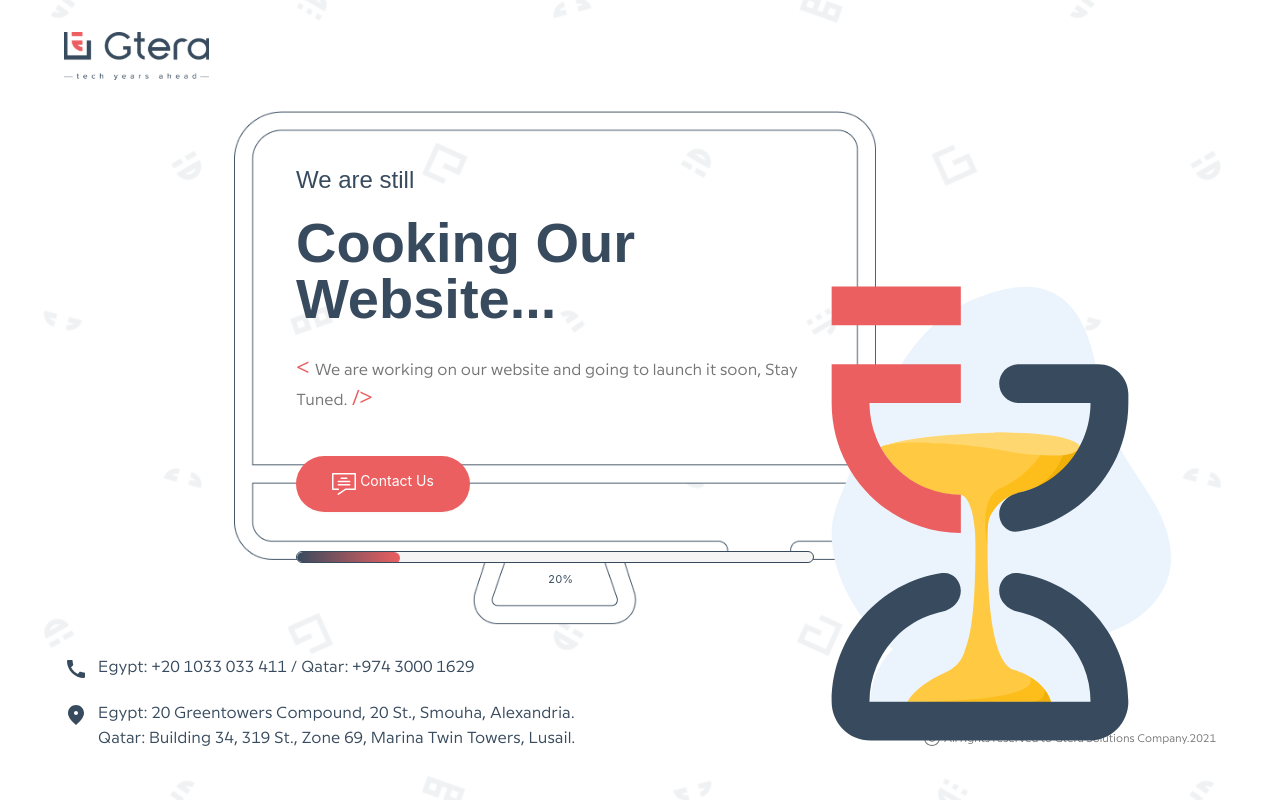
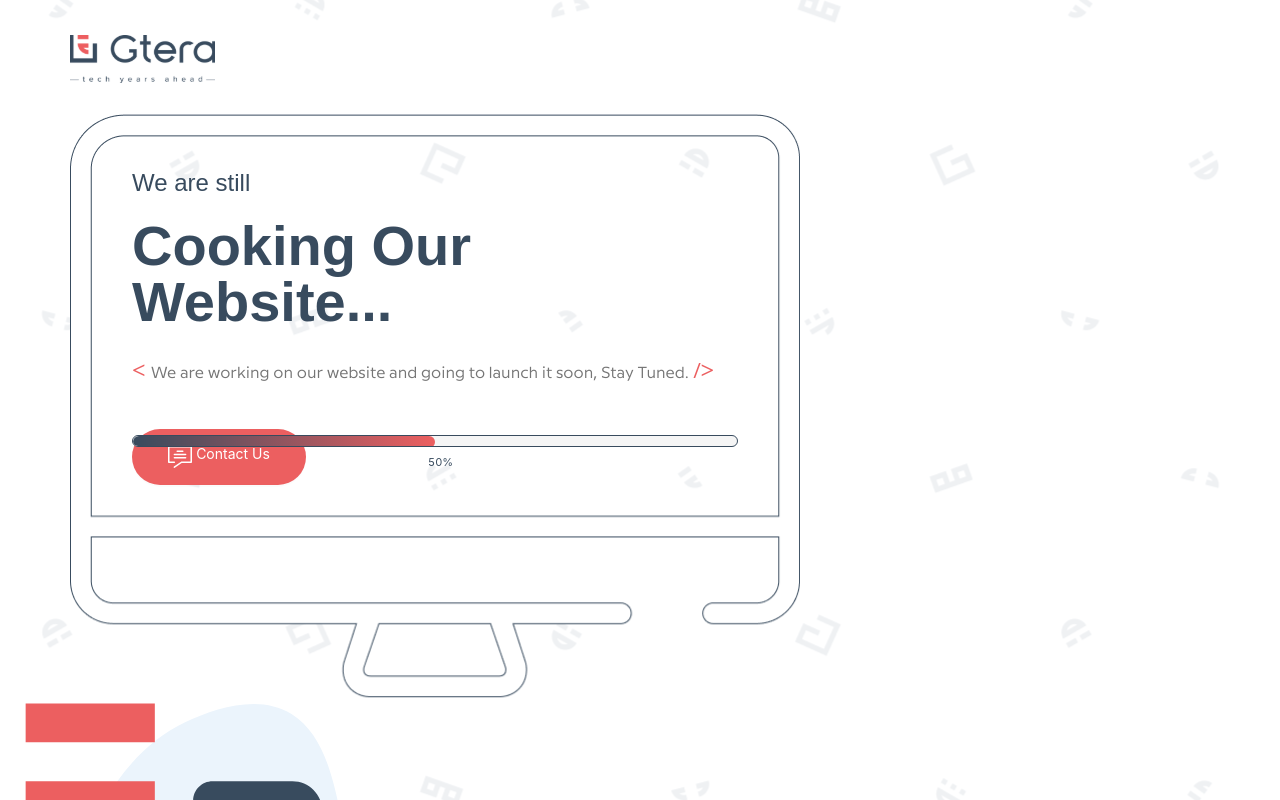
Before and after one commit to hadir-muhammed/gtera, a React (Create React App) app: page / in a window 1280 px wide. Shown: the top 800 px of the page. Built offline with nearby package versions, Linux system fonts and the light colour scheme; a web font is replaced by a local one.

Commit message:
pushing enhancments

```diff
--- a/src/components/Home/Home.css
+++ b/src/components/Home/Home.css
@@ -13,22 +13,37 @@
   }
 }
 
-.home-page {
+html, body {
+  height: 100%;
+  margin: 0;
+}
+
+body {
   background-image: url("../../images/bg-pattern.png");
-  min-height: 100vh;
-  padding: 32px 64px;
   background-position: 0px 0px;
   background-repeat: repeat;
   animation: animatedBackground 10s linear infinite alternate;
+}
+
+.home-page {
+
+  /* min-height: 100vh; */
+  /* padding: 32px 64px; */
+  height: 100%;
+
 }
 
 .gtera-logo {
   margin-bottom: 25px;
 }
 .gtera-wrapper {
-  display: flex;
-  margin-left: 170px;
-  justify-content: center;
+  /* display: flex; */
+  /* margin-left: 170px; */
+  /* justify-content: center; */
+  /* width: 730px; */
+  /* height: 584px; */
+  position: relative;
+  margin: 0 auto;
 }
 .waiting {
   background-image: url("../../images/Union.png");
@@ -37,9 +52,9 @@
   height: 584px;
   background-size: 100%;
   padding: 50px 62px;
-  display: flex;
+  /* display: flex;
   flex-direction: column;
-  justify-content: space-between;
+  justify-content: space-between; */
   box-sizing: border-box;
 }
 .sandwatch-icon {
@@ -49,11 +64,14 @@
   width: 400px;
   align-self: flex-end;
   position: relative;
-  top: 52px;
+  top: 5px;
   right: 45px;
 }
 .home-page-body {
-  height: calc(100vh - 175px) !important;
+  /* height: calc(100vh - 175px) !important; */
+
+  min-height: 100%;
+  margin-bottom: -76px;
 }
 .first-paragraph span {
   font-size: 24px;
@@ -197,9 +215,9 @@
     min-height: unset !important;
     height: fit-content !important;
   }
-  .gtera-wrapper {
+  /* .gtera-wrapper {
     margin-left: 0;
-  }
+  } */
   .waiting {
     background-image: unset;
     background-repeat: no-repeat;
@@ -250,3 +268,8 @@
     margin-bottom: 40px;
   }
 }
+
+.footer,
+.push {
+  min-height: 76px;
+}
--- a/src/components/Home/Home.tsx
+++ b/src/components/Home/Home.tsx
@@ -19,6 +19,7 @@ export default function Home() {
   const showContactUsDrawer = (value: boolean) => {
     setShowContactUs(value);
   };
+
   return (
     <div className="home-page">
       <div className="home-page-body">
@@ -55,7 +56,7 @@ export default function Home() {
                 "0%": "#384B5E",
                 "100%": "#EC5F60",
               }}
-              percent={20}
+              percent={50}
             />
           </div>
           <div className="sandwatch-icon">
@@ -63,6 +64,7 @@ export default function Home() {
           </div>
         </div>
       </div>
+
       <div className="footer">
         <div>
           <div className="footer-info">
@@ -94,14 +96,11 @@ export default function Home() {
         </div>
         <div>
           <div className="social-media-icons">
-            <a href="ggoge.com" target="_blank">
+            <a href="https://www.linkedin.com/company/gtera" target="_blank">
               <LinkedIn />
             </a>
-            <a href="google" target="_blank">
+            <a href="https://www.facebook.com/gtera.solutions/" target="_blank">
               <Facebook />
-            </a>
-            <a href="google" target="_blank">
-              <Twitter />
             </a>
           </div>
           <div className="footer-rights-container">
--- a/src/index.css
+++ b/src/index.css
@@ -1,4 +1,4 @@
-body {
+/* body {
   margin: 0;
   font-family: -apple-system, BlinkMacSystemFont, "Segoe UI", "Roboto", "Oxygen",
     "Ubuntu", "Cantarell", "Fira Sans", "Droid Sans", "Helvetica Neue",
@@ -22,4 +22,9 @@ code {
   font-family: "Proxima Nova Bold";
   src: url("../../fonts/Metropolis-Bold.woff2") format("woff2"),
     url("../../fonts/Metropolis-Bold.woff") format("woff");
+} */
+
+#root {
+  height: 100%;
+  padding: 35px 70px;
 }
--- a/src/index.tsx
+++ b/src/index.tsx
@@ -1,6 +1,8 @@
 import { render } from "react-dom";
 import { BrowserRouter } from "react-router-dom";
 import AppRoutes from "./components/AppRoutes/AppRoutes";
+
+import './index.css';
 
 function App() {
   return (
```
